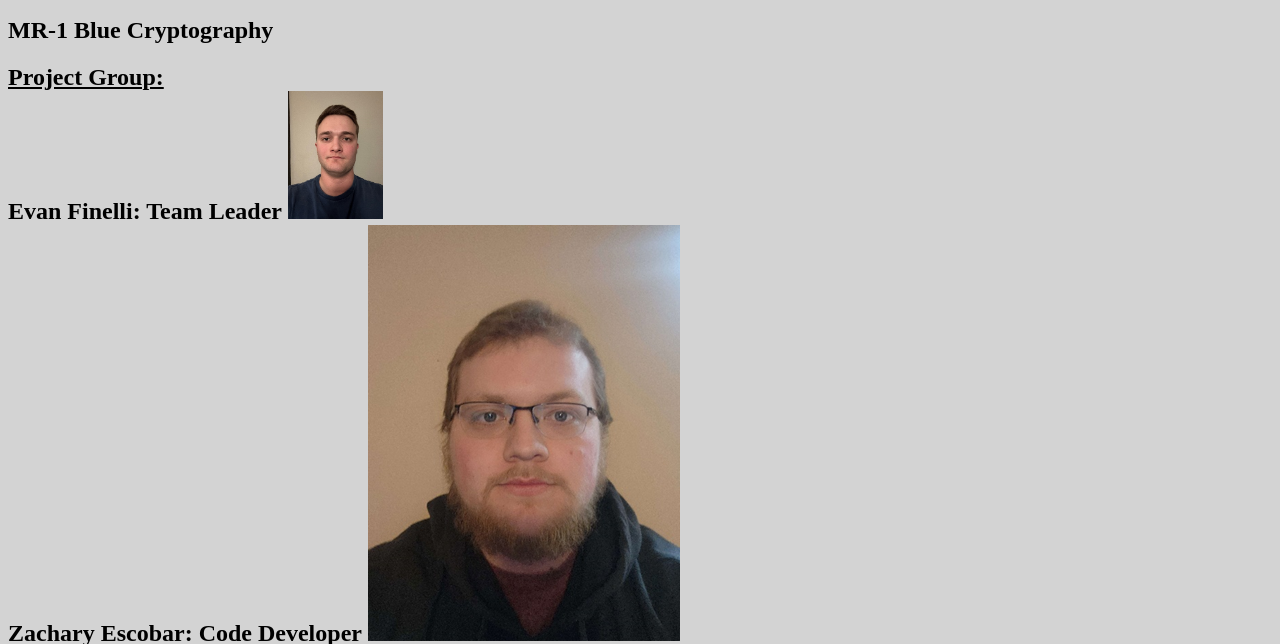
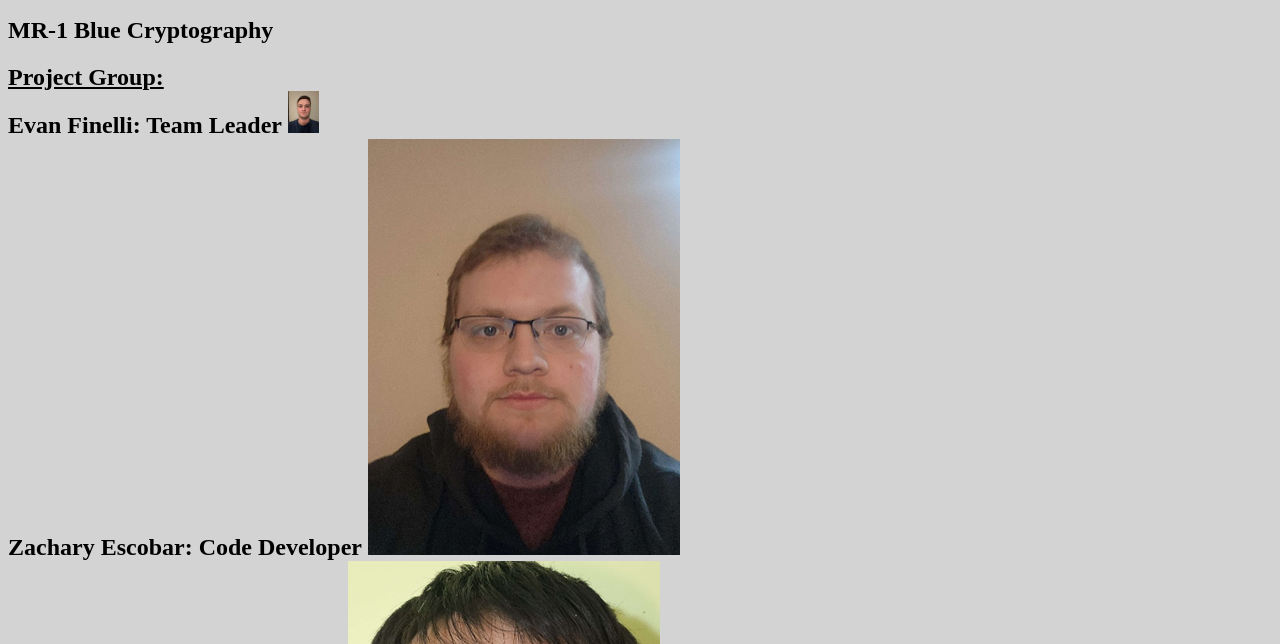
Before and after one commit to MR-1-Cryptography-CS-4850-01-2024/MR1-LQS.github.io, a plain HTML site: page index.html in a window 1280 px wide. Shown: the part 109-753 px from the top of the page. Drawn offline with Linux system fonts and the light colour scheme.

Commit message:
Update index.html

```diff
--- a/index.html
+++ b/index.html
@@ -41,7 +41,7 @@
 
         <h2><u>Project Group:</u>
             <br> Evan Finelli: Team Leader
-            <img src="evan.png" alt="Evan Finelli" height="128" witdth="128">
+            <img src="evan.png" alt="Evan Finelli" height="42" witdth="42">
 
             <br> Zachary Escobar: Code Developer
             <img src="zachary.png" alt="Zachary Escobar">
```
